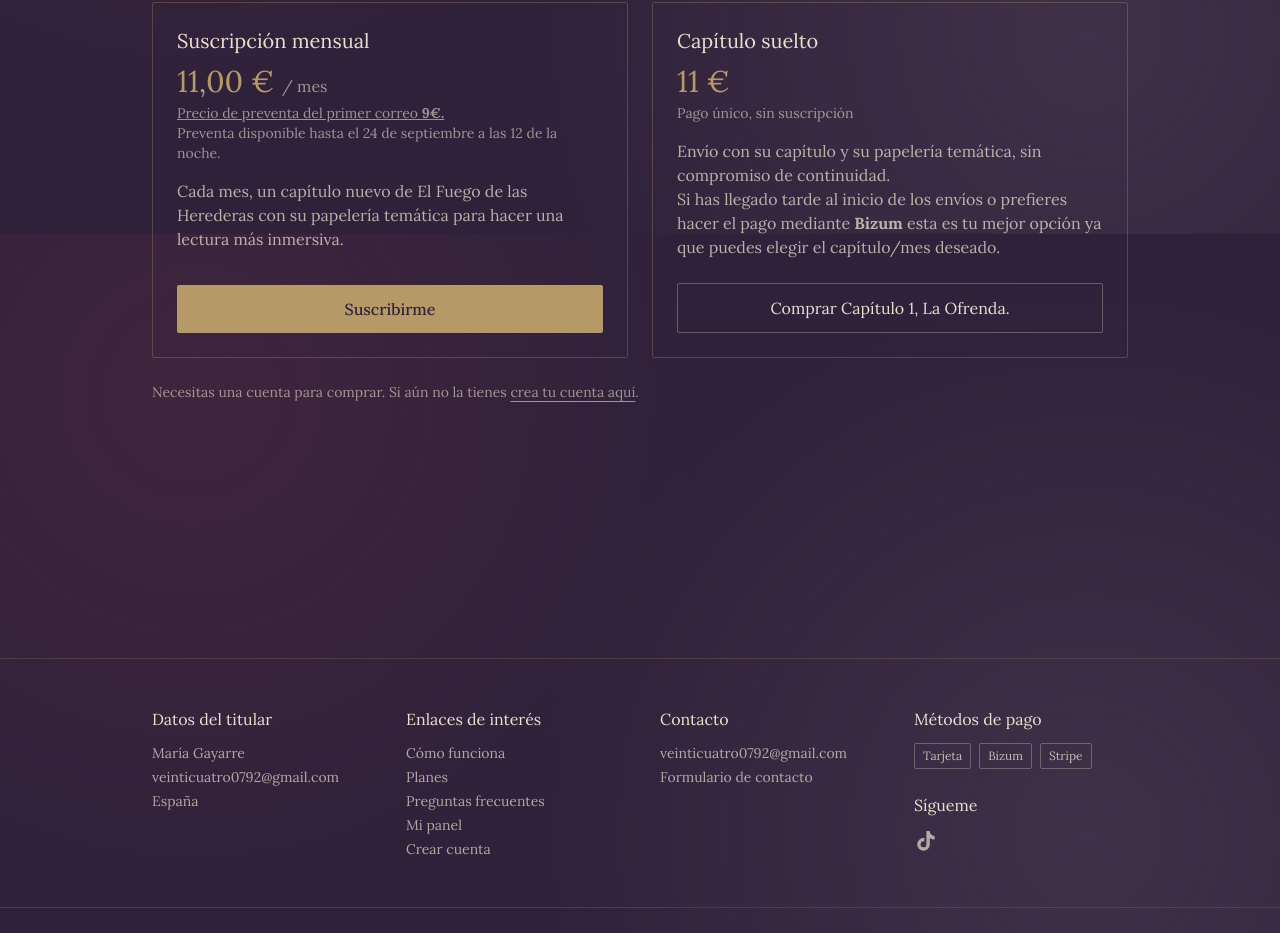
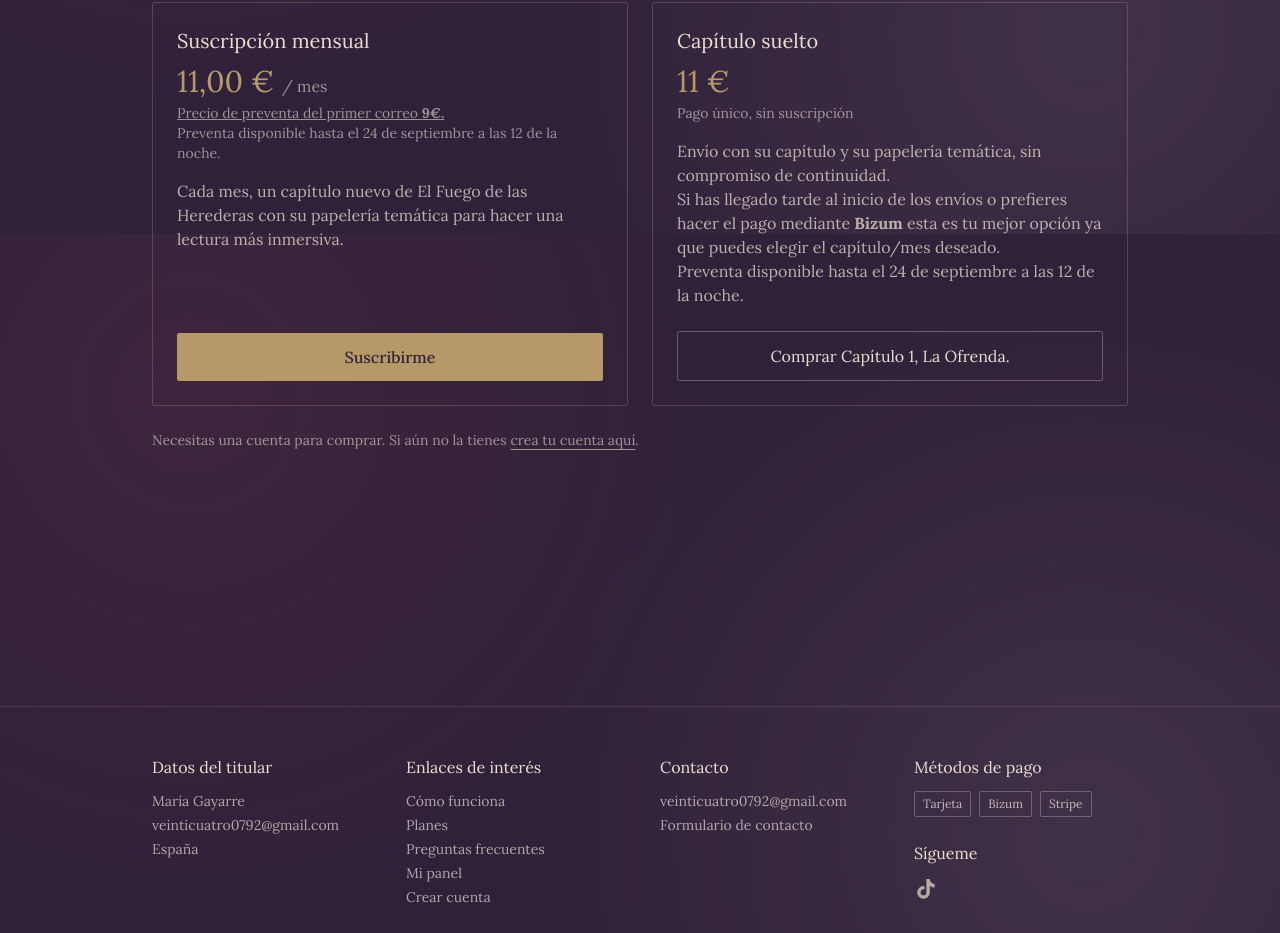
Before and after one commit to Blubur/Jardin, a Next.js app: page / in a window 1280 px wide. Shown: the part 1366-2299 px from the top of the page. Built offline with nearby package versions, Linux system fonts and the light colour scheme; no server answers.

Commit message:
dkjfñldksjfñlakdsj

```diff
--- a/app/page.tsx
+++ b/app/page.tsx
@@ -154,6 +154,9 @@ export default function Home() {
                 Envío con su capítulo y su papelería temática, sin compromiso de continuidad.
                 <br></br>
                 Si has llegado tarde al inicio de los envíos o prefieres hacer el pago mediante <b>Bizum</b> esta es tu mejor opción ya que puedes elegir el capítulo/mes deseado.
+
+                  <br></br>
+                Preventa disponible hasta el 24 de septiembre a las 12 de la noche.
               </p>
               <div className="mt-6">
                 <BotonPago
```
